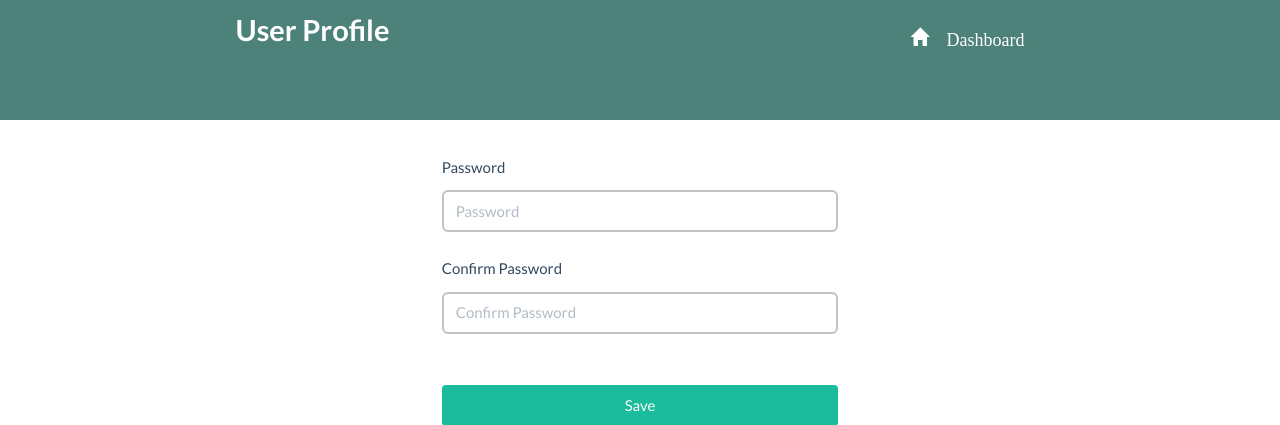
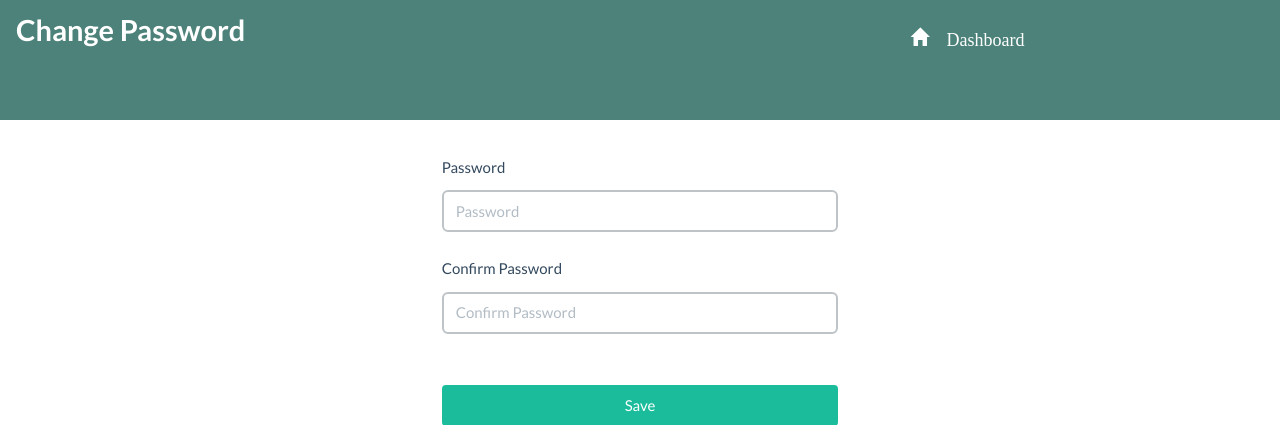
Before and after one commit to valdadyne/webexpert-cms, a Flask app: a page that uses app/templates/profile.html in a window 1280 px wide. Shown: the top 425 px of the page. Run offline with Flask 2, Linux system fonts and the light colour scheme; some libraries are stand-ins or nearby versions.

Commit message:
Updated UI

```diff
--- a/app/templates/profile.html
+++ b/app/templates/profile.html
@@ -5,7 +5,7 @@
     {% block header %}
         <div class ="row">
             <div class="col-sm-6">
-                <h4 style="color:#fff;text-align:center;">User Profile</h4>
+                <h4 style="color:#fff;padding-left:2vh;">Change Password</h4>
             </div>
             <div class="col-sm-6 text-center topbar">
                 <span class="glyphicon glyphicon-home"><a href="{{ url_for('all_blogs', username = username)}}">&nbsp;Dashboard</a></span>
```
